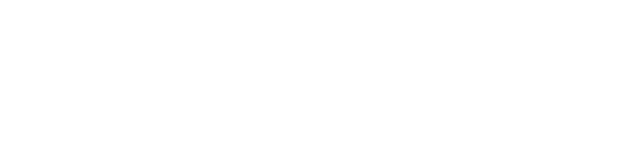
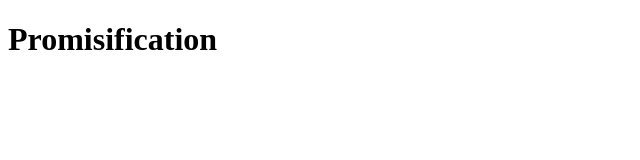
Before and after one commit to Mykhail1387/goit-js-hw-11-promisification, a plain HTML site: page index.html in a window 1280 px wide. Shown: the whole page, without its empty margins (0-640 px from the left). Drawn offline with Linux system fonts and the light colour scheme.

Commit message:
my eleventh home work, promisification

```diff
--- a/index.html
+++ b/index.html
@@ -7,6 +7,7 @@
     <title>goit-js-hw-11-promisification</title>
   </head>
   <body>
+    <h1>Promisification</h1>
     <script src="./js/task-01.js" type="module"></script>
     <script src="./js/task-02.js" type="module"></script>
     <script src="./js/task-03.js" type="module"></script>
```
